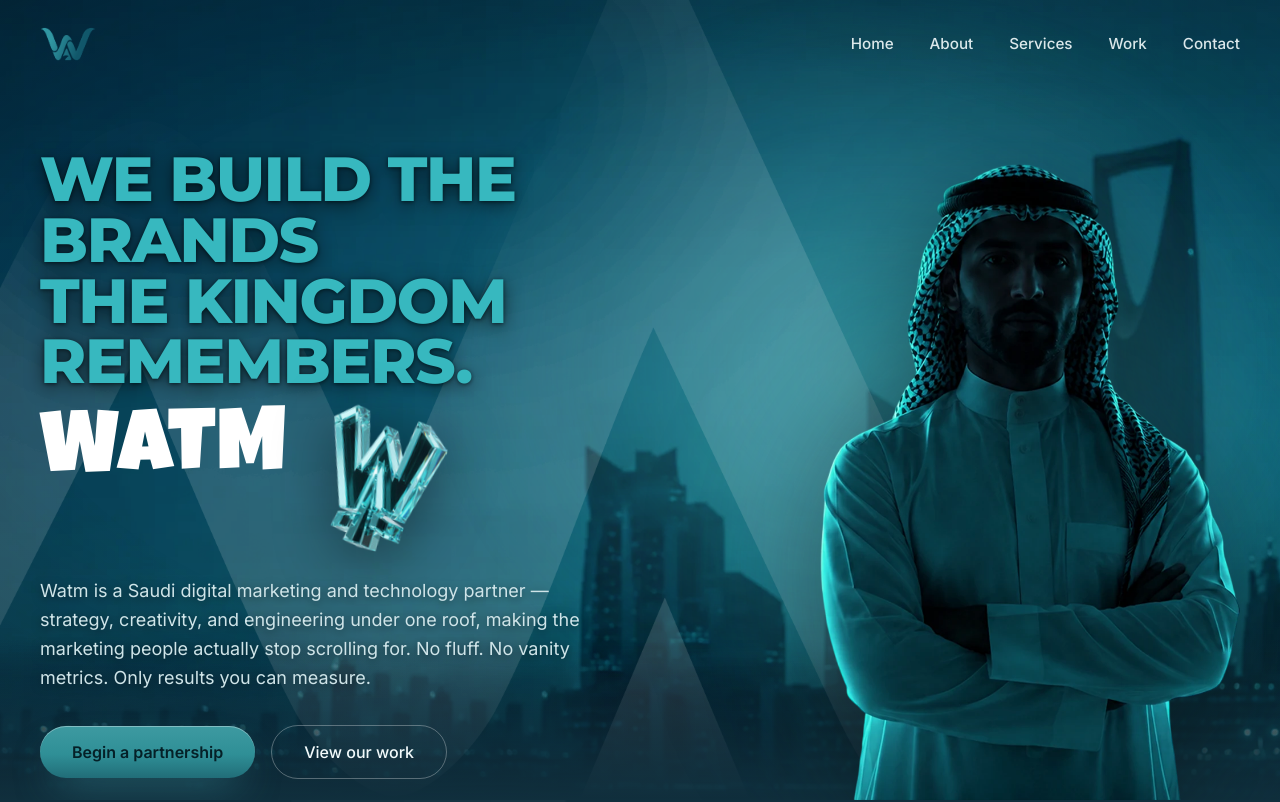
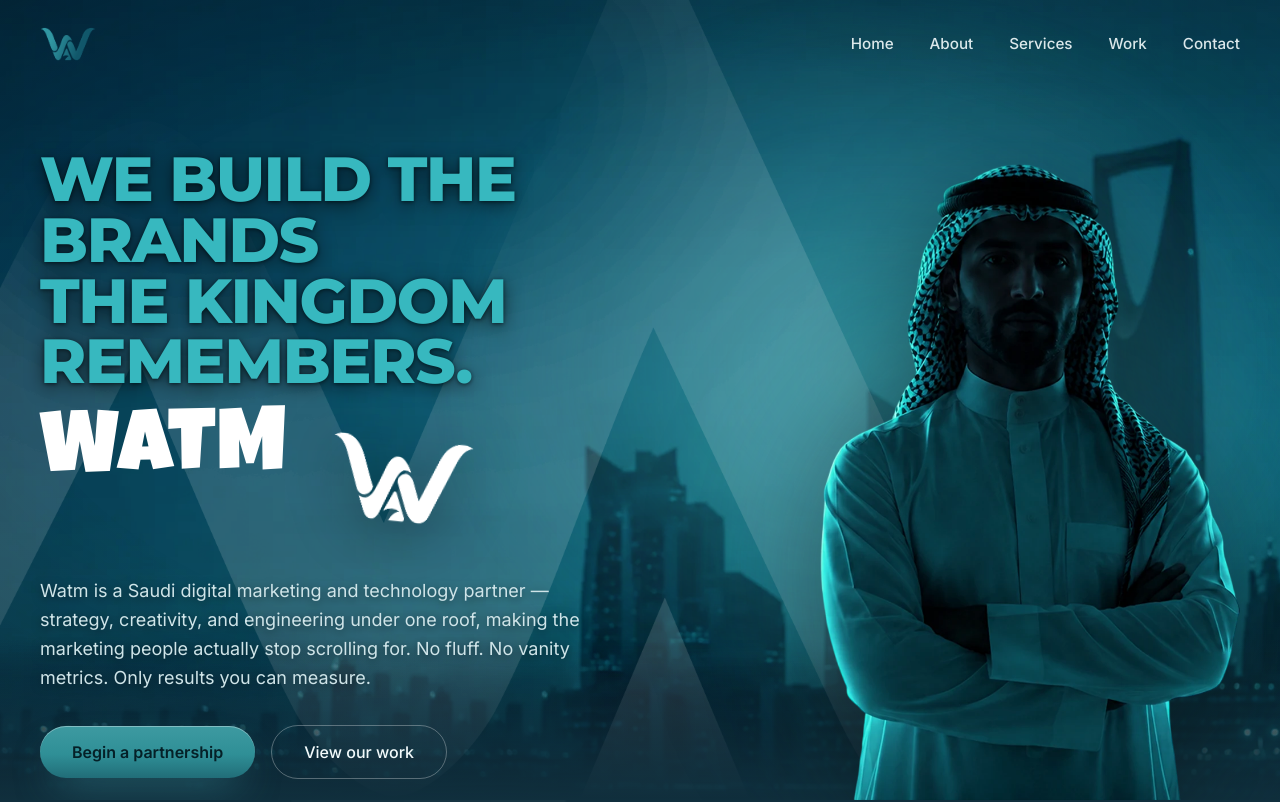
Before and after one commit to codewithalihamza/watim, a Next.js app: page / in a window 1280 px wide. Shown: the top 802 px of the page. Built offline with nearby package versions, Linux system fonts and the light colour scheme.

Commit message:
Update Hero component to replace image source with new asset for improved branding consistency.

```diff
--- a/app/components/Hero.tsx
+++ b/app/components/Hero.tsx
@@ -36,7 +36,7 @@
                 WATM
               </span>
               <Image
-                src="/assets/glass-w.png"
+                src="/assets/whiteicon.png"
                 alt=""
                 aria-hidden
                 width={350}
```
